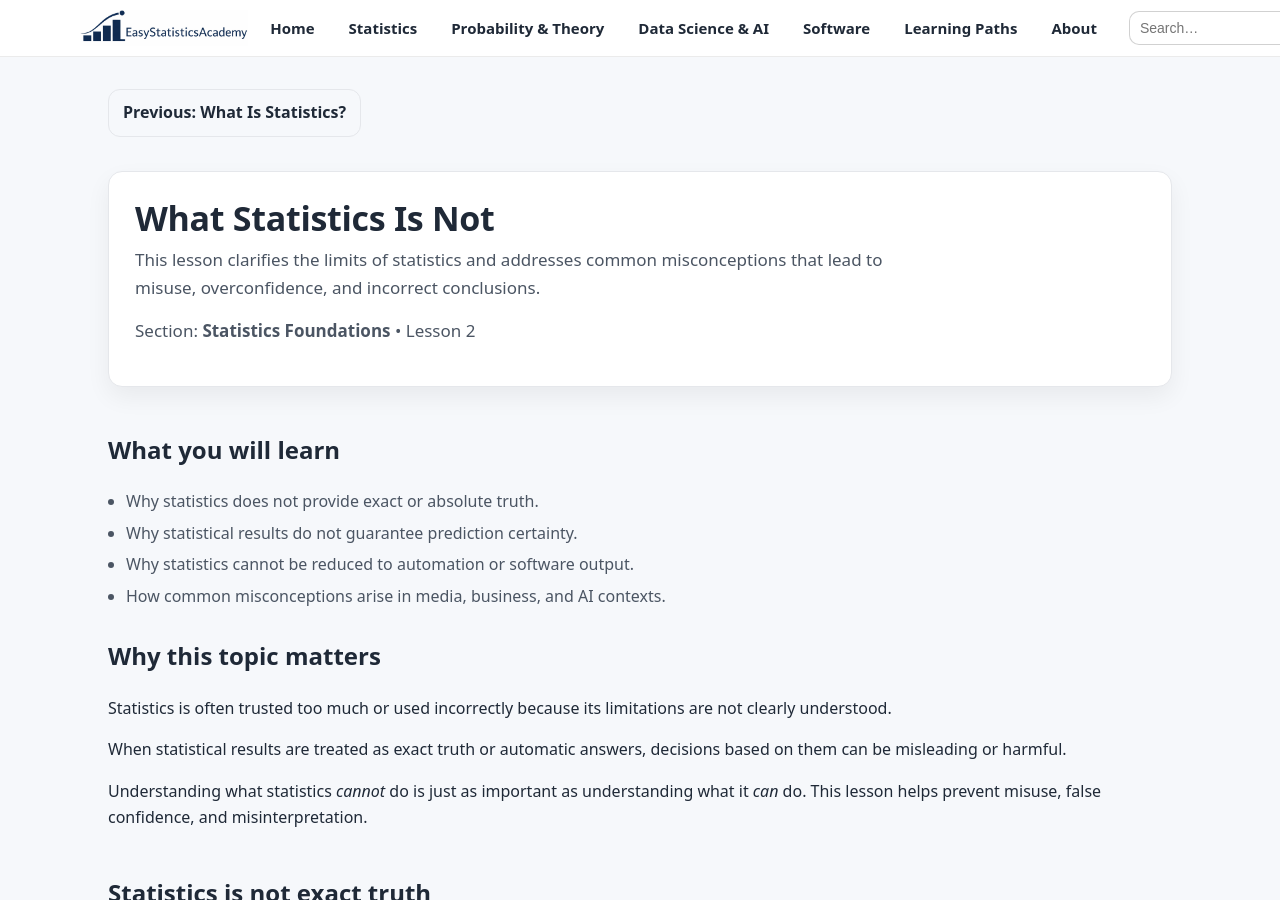
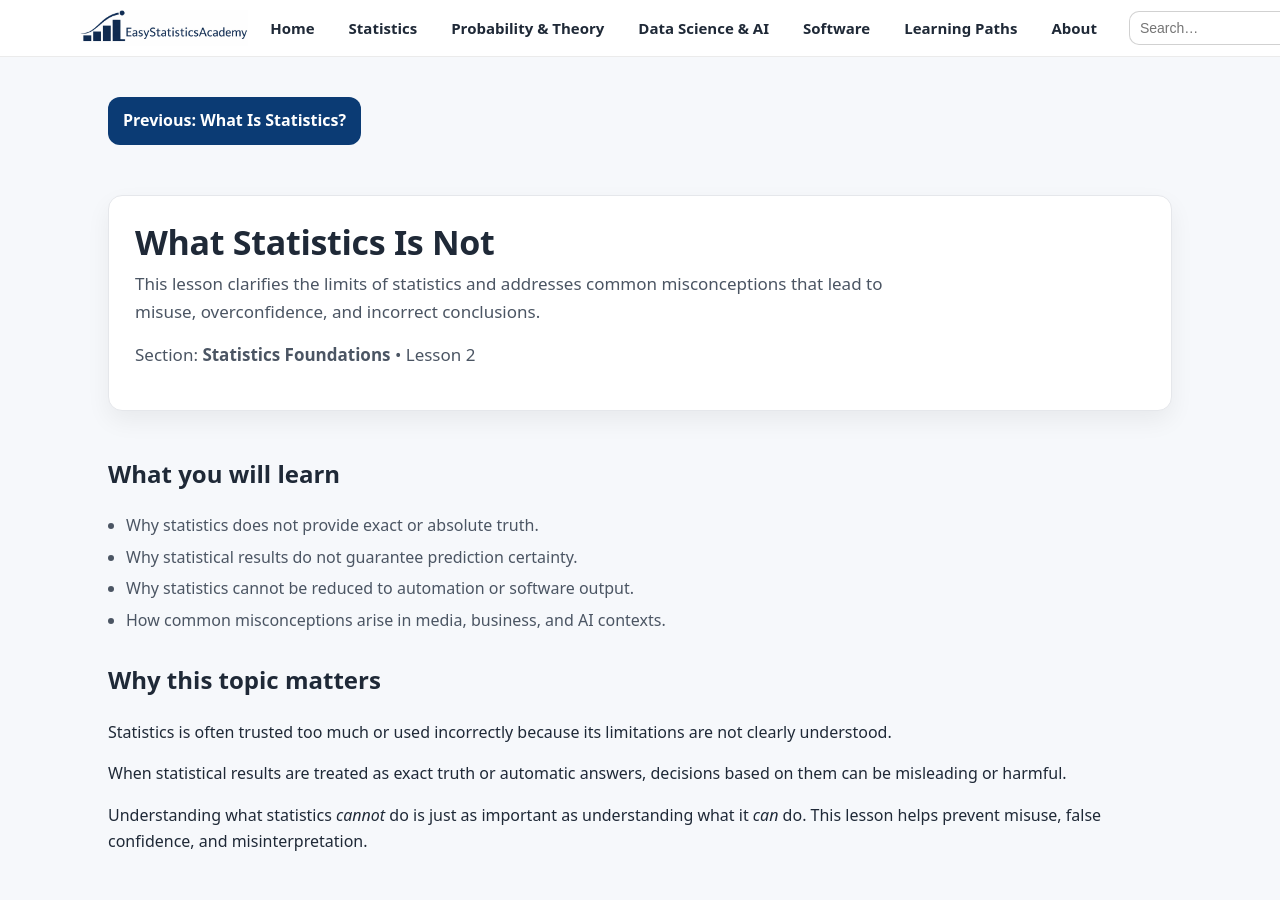
Before and after one commit to ammar-homaida-statistics/easystatisticsacademy, a Jekyll site: the page built from foundations/what-statistics-is-not/index.md, in a window 1280 px wide and 900 px high. Built offline with Jekyll 4.4.1, drawn with Linux system fonts in a browser that asks for light colours.

Commit message:
Update index.md

```diff
--- a/foundations/what-statistics-is-not/index.md
+++ b/foundations/what-statistics-is-not/index.md
@@ -7,13 +7,9 @@
 lesson_order: 2
 ---
 
-<section class="section section-soft">
-  <div class="content-narrow">
-    <a class="btn btn-outline" href="/foundations/what-is-statistics/">
-      Previous: What Is Statistics?
-    </a>
-  </div>
-</section>
+<a class="btn btn-primary" href="/foundations/what-is-statistics/">
+  Previous: What Is Statistics?
+</a>
 
 <section class="hero hero-lesson">
   <div class="hero-card">
```
